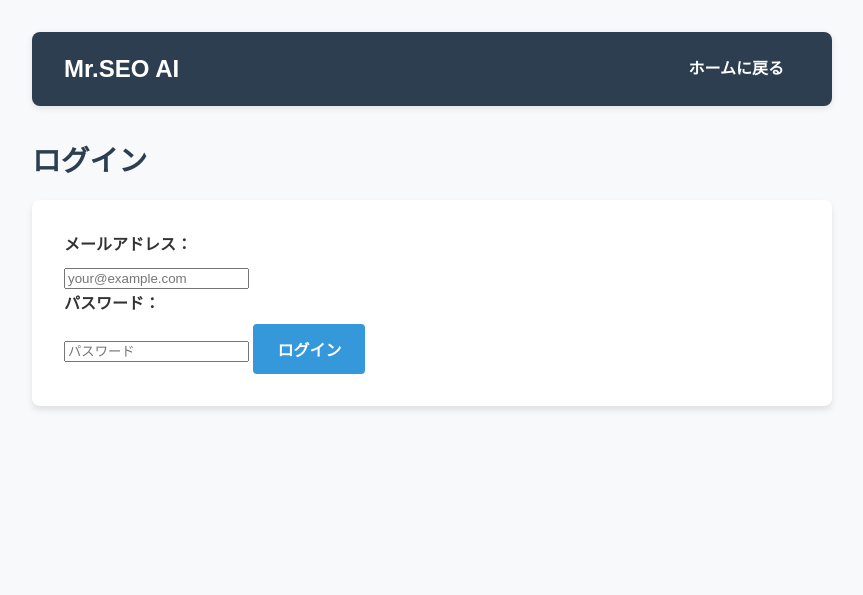
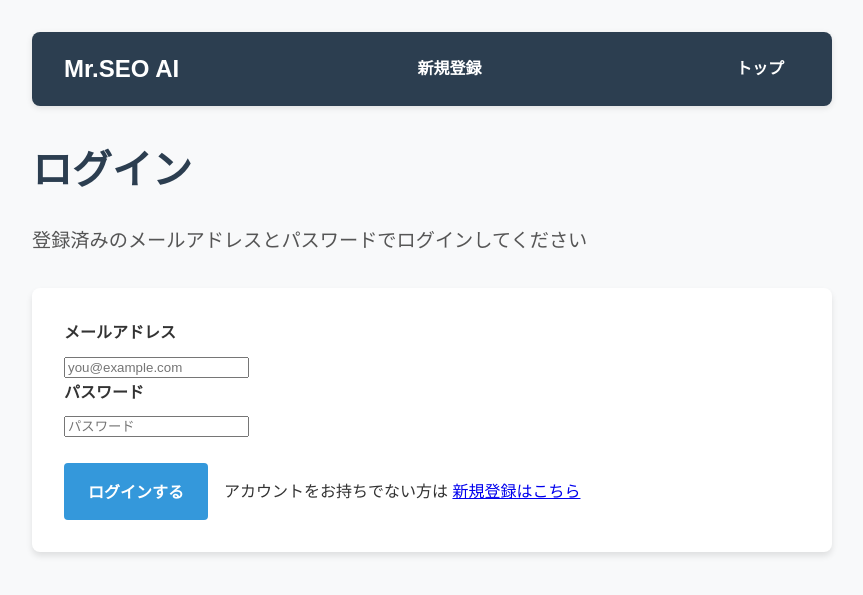
Before and after one commit to min151024/mrseoai, a Flask app: page /login in a window 1280 px wide. Shown: the top 595 px of the page, without its empty margins (208-1071 px from the left). Run offline with Flask 3, Linux system fonts and the light colour scheme; some libraries are stand-ins or nearby versions.

Commit message:
表示順番変更

```diff
--- a/app.py
+++ b/app.py
@@ -15,10 +15,14 @@ def to_domain_property(url):
 def is_authenticated():
     return session.get("user_authenticated", False)
 
+def is_oauth_authenticated():
+    return "credentials" in session
+
 @app.route("/", methods=["GET", "POST"])
 def index():
-    if not is_authenticated() or "credentials" not in session:
-        return redirect(url_for("login"))
+    # 未登録 or OAuth未連携なら登録画面へ
+    if not is_authenticated() or not is_oauth_authenticated():
+        return redirect(url_for("register"))
 
     if request.method == "POST":
         input_url = request.form["url"]
@@ -37,12 +41,12 @@ def index():
 
     return render_template("index.html")
 
-
-
 @app.route("/register", methods=["GET", "POST"])
 def register():
     if request.method == "POST":
+        # Firebase 登録完了
         session["user_authenticated"] = True
+        # Google OAuth 開始
         flow = create_flow()
         auth_url, _ = flow.authorization_url(
             prompt="consent",
@@ -51,8 +55,30 @@ def register():
         )
         return redirect(auth_url)
 
+    # GET時は登録フォーム＆ログインリンクを表示
+    return render_template("register.html",
+        FIREBASE_API_KEY=os.getenv("FIREBASE_API_KEY"),
+        FIREBASE_AUTH_DOMAIN=os.getenv("FIREBASE_AUTH_DOMAIN"),
+        FIREBASE_PROJECT_ID=os.getenv("FIREBASE_PROJECT_ID"),
+        FIREBASE_APP_ID=os.getenv("FIREBASE_APP_ID")
+    )
 
-    return render_template("register.html",
+@app.route("/login", methods=["GET", "POST"])
+def login():
+    if request.method == "POST":
+        # Firebase ログイン成功
+        session["user_authenticated"] = True
+        # Google OAuth 開始
+        flow = create_flow()
+        auth_url, _ = flow.authorization_url(
+            prompt="consent",
+            access_type="offline",
+            include_granted_scopes="true"
+        )
+        return redirect(auth_url)
+
+    # GET時はログインフォーム＆登録リンクを表示
+    return render_template("login.html",
         FIREBASE_API_KEY=os.getenv("FIREBASE_API_KEY"),
         FIREBASE_AUTH_DOMAIN=os.getenv("FIREBASE_AUTH_DOMAIN"),
         FIREBASE_PROJECT_ID=os.getenv("FIREBASE_PROJECT_ID"),
@@ -67,31 +93,10 @@ def oauth2callback():
     store_credentials_in_session(credentials)
     return redirect(url_for("index"))
 
-
-
-@app.route("/login", methods=["GET", "POST"])
-def login():
-    if request.method == "POST":
-        session["user_authenticated"] = True
-        return redirect(url_for("index"))
-
-    return render_template("login.html",
-        FIREBASE_API_KEY=os.getenv("FIREBASE_API_KEY"),
-        FIREBASE_AUTH_DOMAIN=os.getenv("FIREBASE_AUTH_DOMAIN"),
-        FIREBASE_PROJECT_ID=os.getenv("FIREBASE_PROJECT_ID"),
-        FIREBASE_APP_ID=os.getenv("FIREBASE_APP_ID")
-    )
-
-
-@app.route("/result")
-def show_result():
-    return render_template("result.html", site_url="", table_html="", chart_labels=[], chart_data=[], competitors=[])
-
-
 @app.route("/logout")
 def logout():
     session.clear()
-    return redirect(url_for("login"))
+    return redirect(url_for("register"))
 
 if __name__ == "__main__":
     port = int(os.environ.get("PORT", 10000))
--- a/templates/login.html
+++ b/templates/login.html
@@ -3,35 +3,32 @@
 <head>
     <meta charset="UTF-8">
     <meta name="viewport" content="width=device-width, initial-scale=1.0">
-  <title>ログイン | Mr.SEO AI</title>
+    <title>ログイン - Mr.SEO AI</title>
     <link rel="stylesheet" href="{{ url_for('static', filename='style.css') }}">
-  <link rel="stylesheet" href="static/style.css">
-  <script src="https://www.gstatic.com/firebasejs/10.11.0/firebase-app.js"></script>
-  <script src="https://www.gstatic.com/firebasejs/10.11.0/firebase-auth.js"></script>
-  <script>
-    window.addEventListener('DOMContentLoaded', () => {
-        const email = sessionStorage.getItem('email');
-        if (email) {
-            document.getElementById('email').value = email;
-        }
-    });
-  </script>
+    <script src="https://www.gstatic.com/firebasejs/9.23.0/firebase-app.js"></script>
+    <script src="https://www.gstatic.com/firebasejs/9.23.0/firebase-auth.js"></script>
 </head>
 <body>
     <nav>
         <h1>Mr.SEO AI</h1>
-    <a href="{{ url_for('index') }}">ホームに戻る</a>
+        <a href="{{ url_for('register') }}">新規登録</a>
+        <a href="/">トップ</a>
     </nav>
 
-  <h2>ログイン</h2>
+    <h1>ログイン</h1>
+    <p class="tagline">登録済みのメールアドレスとパスワードでログインしてください</p>
+
     <form id="login-form">
-    <label for="login-email">メールアドレス：</label>
-    <input type="email" id="login-email" required placeholder="your@example.com">
+        <label for="email">メールアドレス</label>
+        <input type="email" id="email" placeholder="you@example.com" required>
 
-    <label for="login-password">パスワード：</label>
-    <input type="password" id="login-password" required placeholder="パスワード">
+        <label for="password">パスワード</label>
+        <input type="password" id="password" placeholder="パスワード" required>
 
-    <button type="submit">ログイン</button>
+        <div class="button-group">
+            <button type="submit">ログインする</button>
+            <p>アカウントをお持ちでない方は <a href="{{ url_for('register') }}">新規登録はこちら</a></p>
+        </div>
     </form>
 
     <script>
@@ -41,21 +38,35 @@
             projectId: "{{ FIREBASE_PROJECT_ID }}",
             appId: "{{ FIREBASE_APP_ID }}"
         };
+
         firebase.initializeApp(firebaseConfig);
         const auth = firebase.auth();
 
-    document.getElementById("login-form").addEventListener("submit", function(e) {
+        window.addEventListener('DOMContentLoaded', () => {
+            const email = sessionStorage.getItem('email');
+            if (email) {
+                document.getElementById('email').value = email;
+            }
+        });
+
+        document.getElementById('login-form').addEventListener('submit', function(e) {
             e.preventDefault();
-      const email = document.getElementById("login-email").value;
-      const password = document.getElementById("login-password").value;
+            const email = document.getElementById('email').value;
+            const password = document.getElementById('password').value;
 
             auth.signInWithEmailAndPassword(email, password)
                 .then(() => {
-          alert("ログイン成功！ホームへ移動します。");
-          window.location.href = "/";
+                    // Flaskセッション用にサーバーにPOST
+                    fetch("/login", {
+                        method: "POST",
+                        headers: { "Content-Type": "application/json" },
+                        body: JSON.stringify({ login: true })
+                    }).then(() => {
+                        window.location.href = "/index";
+                    });
                 })
-        .catch((error) => {
-          alert("ログインエラー: " + error.message);
+                .catch(error => {
+                    alert("ログイン失敗: " + error.message);
                 });
         });
     </script>
--- a/templates/register.html
+++ b/templates/register.html
@@ -30,6 +30,8 @@
             <a href="{{ url_for('login') }}" class="secondary-button">ログインページへ</a>
         </div>
     </form>
+    <p>すでにアカウントをお持ちの方は <a href="{{ url_for('login') }}">ログインはこちら</a></p>
+
 
     <script>
         const provider = new firebase.auth.GoogleAuthProvider();
```
Lines whose indentation alone changed are shown as unchanged.
